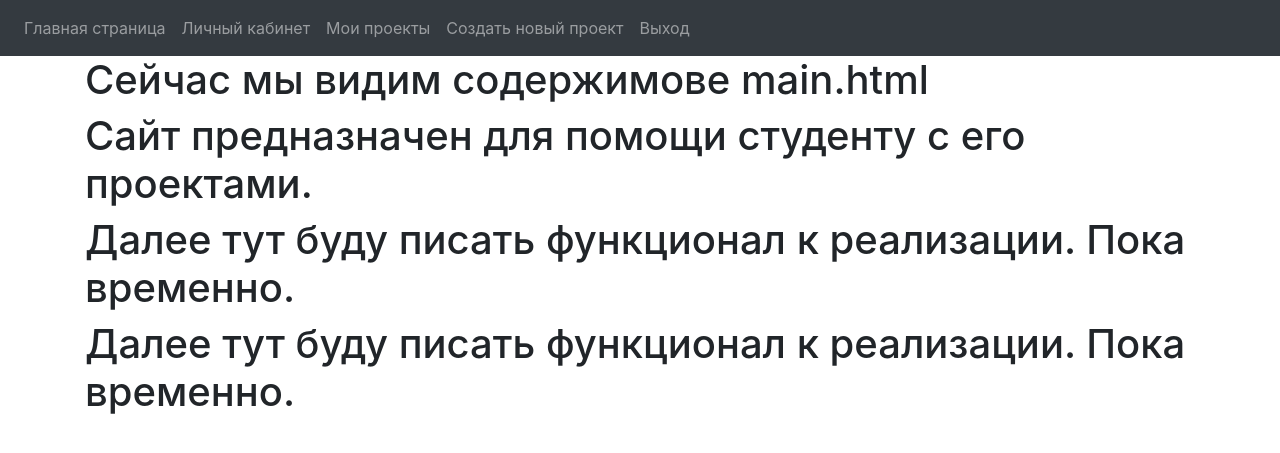
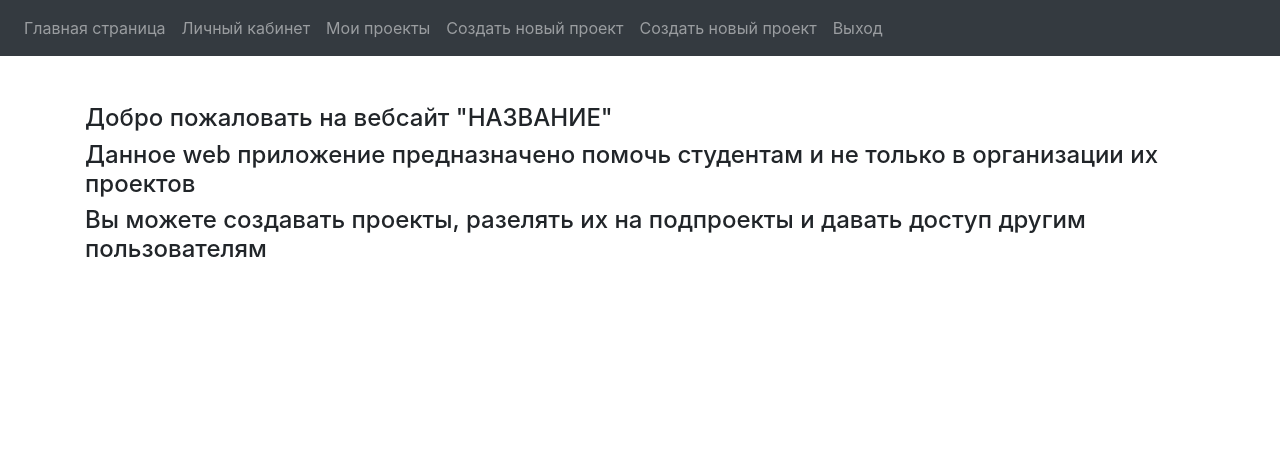
Before and after one commit to V1lad/Student-Project-Manager, a Flask app: page / in a window 1280 px wide. Shown: the top 453 px of the page. Run offline with Flask 3, Linux system fonts and the light colour scheme; the visitor is signed in with stand-in values (Sample User, id 1); some libraries are stand-ins or nearby versions.

Commit message:
Formatted all templates

```diff
--- a/Web/templates/base.html
+++ b/Web/templates/base.html
@@ -14,18 +14,14 @@
             href="https://stackpath.bootstrapcdn.com/font-awesome/4.7.0/css/font-awesome.min.css"
             crossorigin="anonymous"
             />
-
         <title>{% block title %}Главная страница{% endblock %}</title>
         <style type="text/css">
             .form-control-borderless {
             border: 0;
             }
         </style>
-
     </head>
     <body>
-
-
         <nav class="navbar navbar-expand-lg navbar-dark bg-dark">
             <button
                 class="navbar-toggler"
@@ -35,7 +31,6 @@
                 >
             <span class="navbar-toggler-icon"></span>
             </button>
-
             <div class="collapse navbar-collapse" id="navbar">
             <div class="navbar-nav">
                 <a class="nav-item nav-link" id="main" href="/">Главная страница</a>
@@ -46,13 +41,12 @@
                 {% if user.is_authenticated %}
                 <a class="nav-item nav-link" id="home" href="/home">Личный кабинет</a>
                 <a class="nav-item nav-link" id="myProjects" href="/projects">Мои проекты</a>
+                <a class="nav-item nav-link" id="new_projects" href="/new_project">Создать новый проект</a>
                 <a class="nav-item nav-link" id="myProjects" href="/new_project">Создать новый проект</a>
-              <a style="float:right;" class="nav-item nav-link" id="logout" href="/logout">Выход</a>
+                <a class="nav-item nav-link" id="logout" href="/logout">Выход</a>
                 {% endif %}
-
             </div>
         </nav>
-
         {% with messages = get_flashed_messages(with_categories=true) %}
         {% if messages %}
         {% for category, message in messages %}
@@ -74,7 +68,6 @@
         {% endfor %}
         {% endif %}
         {% endwith %}
-
         <div class="container">{% block content %} {% endblock %}</div>
         <script
             src="https://code.jquery.com/jquery-3.2.1.slim.min.js"
@@ -91,11 +84,5 @@
             integrity="sha384-JZR6Spejh4U02d8jOt6vLEHfe/JQGiRRSQQxSfFWpi1MquVdAyjUar5+76PVCmYl"
             crossorigin="anonymous"
             ></script>
-
-    <script
-      type="text/javascript"
-      src="{{ url_for('static', filename='index.js') }}"
-    ></script>
-
     </body>
 </html>
--- a/Web/templates/main.html
+++ b/Web/templates/main.html
@@ -2,9 +2,9 @@
 
 {% block title %}Главная страница{% endblock %}
 {% block content %}
-<h1> Сейчас мы видим содержимове main.html </h1>
-<h1> Сайт предназначен для помощи студенту с его проектами. </h1>
-<h1> Далее тут буду писать функционал к реализации. Пока временно. </h1>
-<h1> Далее тут буду писать функционал к реализации. Пока временно. </h1>
+
+<h4 class="mt-5"> Добро пожаловать на вебсайт "НАЗВАНИЕ"</h4>
+<h4 class="mt-2"> Данное web приложение предназначено помочь студентам и не только в организации их проектов</h4>
+<h4 class="mt-2"> Вы можете создавать проекты, разелять их на подпроекты и давать доступ другим пользователям</h4>
 
 {% endblock %}
--- a/Web/templates/redact_project.html
+++ b/Web/templates/redact_project.html
@@ -2,6 +2,7 @@
 
 {% block title %}Проект{% endblock %}
 {% block content %}
+
 <div class="container" id='sign-up-container'>
 <div class="row pt-4 mt-4 mb-4">
 <div class="col-8">
@@ -31,7 +32,6 @@
             <button type="submit" class="btn btn-primary">Применить изменения</button>
         </div>
     </form>
-
     <h2> Описание проекта:   </h2>
     <form method="POST">
         <div class="form-group">
@@ -45,7 +45,6 @@
             <button type="submit" class="btn btn-primary">Применить изменения</button>
         </div>
     </form>
-
     <h2> Цель проекта:   </h2>
     <form method="POST">
         <div class="form-group">
@@ -59,7 +58,6 @@
             <button type="submit" class="btn btn-primary">Применить изменения</button>
         </div>
     </form>
-
     <form action = {{ url_for('.showProject', index=project.id) }} method = "POST">
     <input type="hidden" name="project" value="{{ project.id }}" />
     <button type="submit" class="btn btn-primary">Вернутся к проекту</button>
--- a/Web/templates/redact_subproject.html
+++ b/Web/templates/redact_subproject.html
@@ -32,8 +32,6 @@
             <button type="submit" class="btn btn-primary">Применить изменения</button>
         </div>
     </form>
-
-
     <form action = {{ url_for('.showProject', index=project.id) }} method = "POST">
     <input type="hidden" name="project" value="{{ project.id }}" />
     <button type="submit" class="btn btn-primary">Вернутся к проекту</button>
--- a/Web/templates/show_subproject.html
+++ b/Web/templates/show_subproject.html
@@ -2,10 +2,10 @@
 
 {% block title %}Проект{% endblock %}
 {% block content %}
+
 <ul class="list-group mt-5">
     {% for note in subproject.notes %}
     <li class="list-group-item">
-
         <form method="POST">
             <div class="form-group">
                 <div {% if note.done == "True" %}style="text-decoration:line-through"{% endif %}><textarea
@@ -33,7 +33,6 @@
                     <button type="submit" class="btn btn-outline-dark btn-sm">Удалить</button>
                 </div>
             </form>
-
         </div>
     </li>
     {% endfor %}
@@ -45,12 +44,10 @@
         </form>
     </li>
 </ul>
-
 <form action = {{ url_for('.showProject', index=project.id) }} method = "POST">
 <input type="hidden" name="project" value="{{ project.id }}" />
 <button type="submit" class="btn btn-primary mt-3">Вернутся к проекту</button>
 <br/>
 </form>
 
-
 {% endblock %}
```
Also changed, not shown: Web/projects.py (+2 -6 lines), Web/templates/home.html (+8 -8 lines), Web/templates/login.html (+9 -5 lines), Web/templates/new_project.html (+3 -4 lines), Web/templates/projects.html (+5 -5 lines), Web/templates/show_project.html (+10 -7 lines), Web/templates/sign_up.html (+4 -6 lines). Lines whose indentation alone changed are shown as unchanged.
